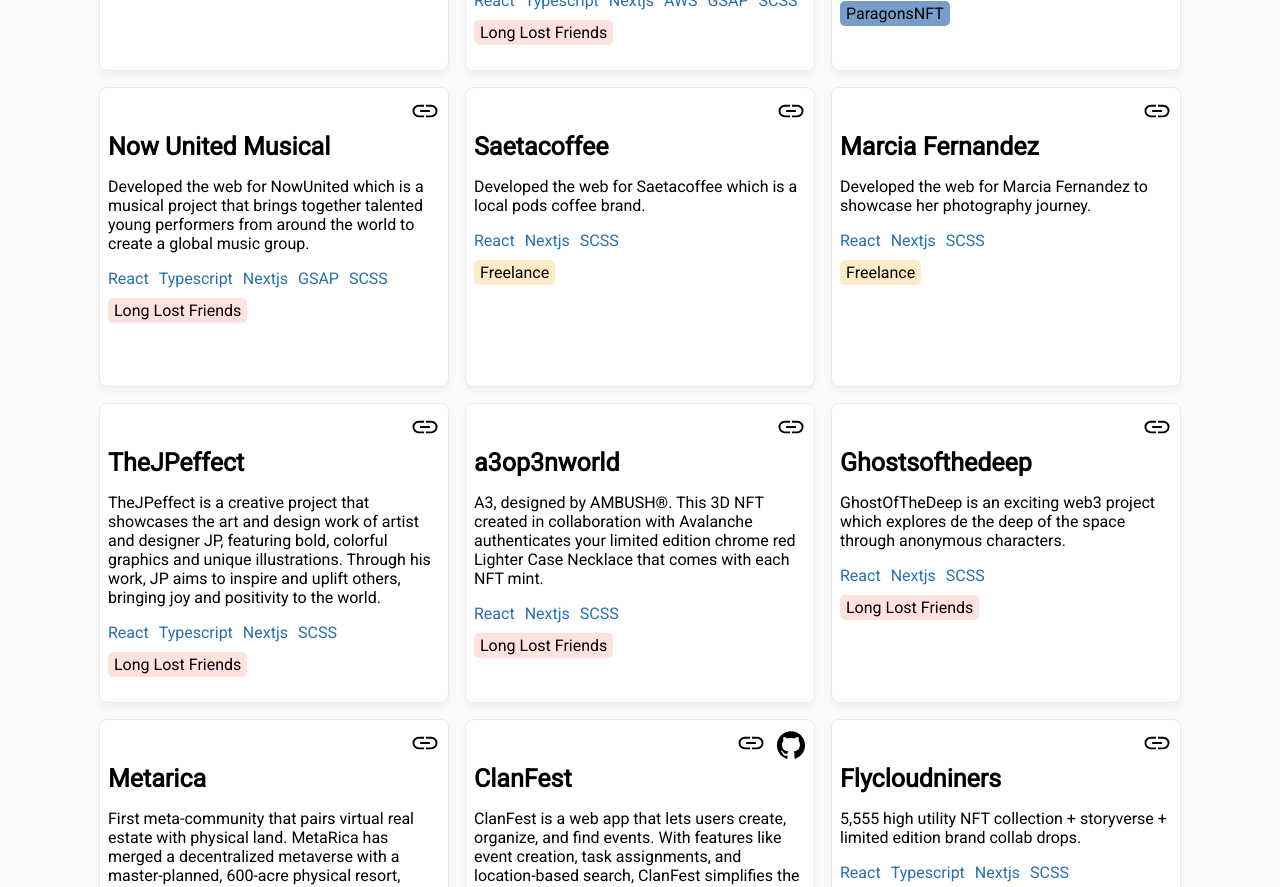
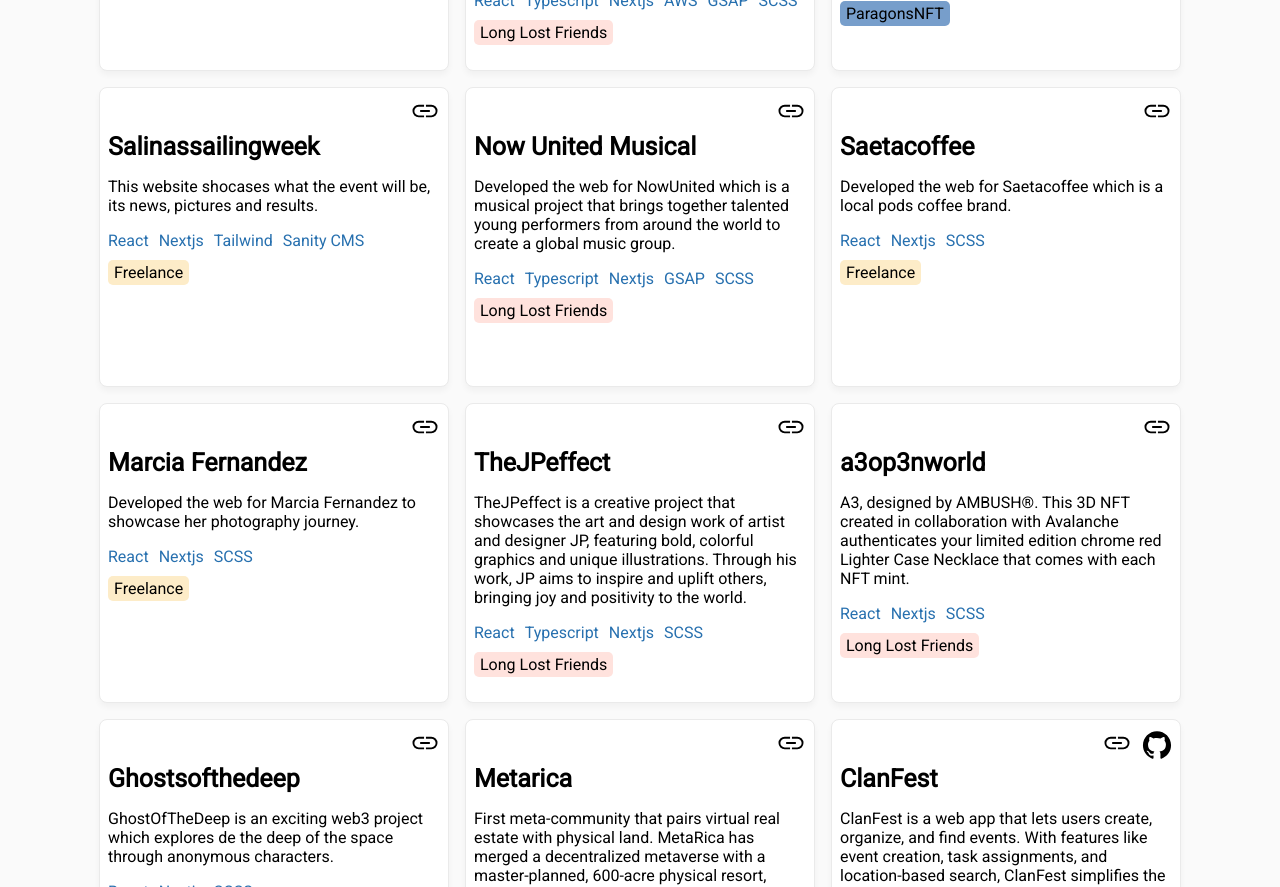
Before and after one commit to rafaelvf/PortfolioII, a Next.js app: page /projects in a window 1280 px wide. Shown: the part 880-1767 px from the top of the page. Built offline with nearby package versions, Linux system fonts and the light colour scheme.

Commit message:
salinas sailing

```diff
--- a/data/index.ts
+++ b/data/index.ts
@@ -56,6 +56,14 @@
     text: "Paragons NFT is an immersive play-to-earn experience, called the Paraverse. It's a web3 application built in Nextjs using many technologies such as Threejs, React, GSAP, and AWS. ",
     stack: ["React", "Typescript", "Nextjs", "AWS", "GSAP", "SCSS"],
     tag: "ParagonsNFT",
+  },
+  {
+    website: "https://salinassailingweek.com/",
+    github: "",
+    title: "Salinassailingweek",
+    text: "This website shocases what the event will be, its news, pictures and results.",
+    stack: ["React", "Nextjs", "Tailwind", "Sanity CMS"],
+    tag: "Freelance",
   },
   {
     website: "https://www.nowunitedmusical.io/",
```
